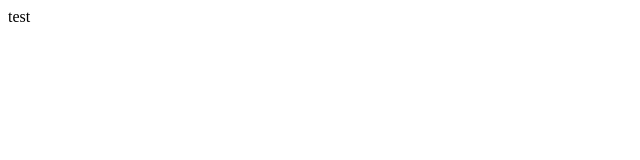
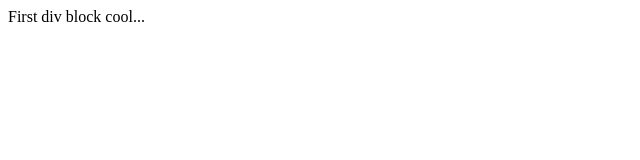
Before and after one commit to KotHit/KotHit.github.io, a plain HTML site: page index.html in a window 1280 px wide. Shown: the whole page, without its empty margins (0-640 px from the left). Drawn offline with Linux system fonts and the light colour scheme.

Commit message:
Commit 2

```diff
--- a/index.html
+++ b/index.html
@@ -1,8 +1,8 @@
 <html>
 <head>
-<title> test </title>
+<title> My working progress </title>
 </head>
 <body>
-<div> test </div>
+<div> First div block cool... </div>
 </body>
 </html>
```
